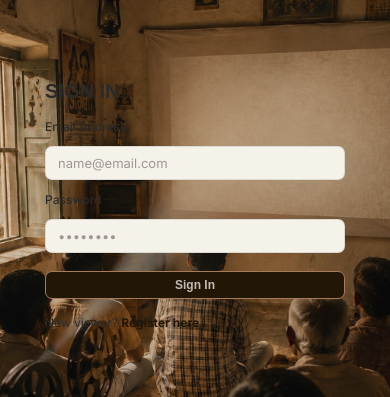
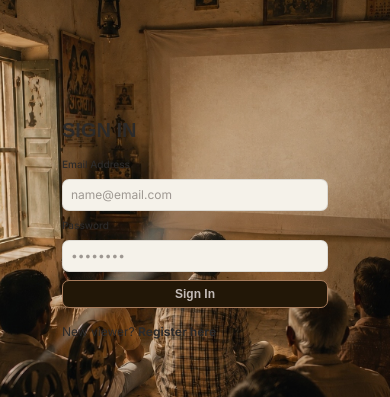
Before and after one commit to prakrutikalagudi/ShowSphere, a React (Vite) app in the folder frontend/: page /login in a window 390 px wide. Shown: the part 234-631 px from the top of the page. Built offline with nearby package versions, Linux system fonts and the light colour scheme; no server answers; the HTML template or start-up script is replaced by a standard one; a web font is replaced by a local one.

Commit message:
Optimize mobile layout alignment for auth cards and fix inline override bugs

```diff
--- a/frontend/src/index.css
+++ b/frontend/src/index.css
@@ -385,46 +385,97 @@ body {
   }
 }
 
-/* ─── Auth Cards Mobile Responsive Fixes ─── */
+/* ─── Auth Page Layout (Desktop & Mobile) ─── */
+.auth-container {
+  height: calc(100vh - 64px);
+  width: 100%;
+  background-image: url('/vintage_cinema_screen.jpg');
+  background-size: cover;
+  background-position: center;
+  position: relative;
+  display: flex;
+  align-items: center;
+  justify-content: center;
+  overflow: hidden;
+}
+
+.auth-overlay {
+  position: absolute;
+  inset: 0;
+  background-color: rgba(44, 42, 41, 0.15);
+  z-index: 1;
+}
+
+.auth-card {
+  position: relative;
+  z-index: 2;
+  margin-top: -12%;
+  margin-left: 19%;
+  width: 38%;
+  max-width: 380px;
+  min-width: 290px;
+  background: transparent;
+  border: none;
+  box-shadow: none;
+  text-align: left;
+}
+
 @media (max-width: 768px) {
-  /* Set the portrait background image for mobile viewports */
   .auth-container {
     background-image: url('/vintage_cinema_screen_mobile.jpg') !important;
     background-position: center !important;
   }
 
-  /* Keep background overlay light and transparent as on desktop */
-  .auth-overlay-mobile-fix {
-    background-color: rgba(44, 42, 41, 0.15) !important;
+  .auth-overlay {
+    background-color: rgba(44, 42, 41, 0.1) !important;
   }
 
-  /* Center card inside the mobile portrait projector screen area */
-  .auth-card-mobile-fix {
-    margin-top: -42% !important; /* Pull up into the screen */
+  .auth-card {
+    margin-top: -30% !important; /* Move card higher into the mobile projector screen */
     margin-left: auto !important; /* Center horizontally */
     margin-right: auto !important; /* Center horizontally */
-    width: 82% !important;
-    min-width: 250px !important;
-    max-width: 320px !important;
-    padding: 10px 10px !important;
-    background: transparent !important; /* Completely transparent */
+    width: 76% !important;
+    min-width: 230px !important;
+    max-width: 290px !important;
+    padding: 8px 12px !important;
+    background: transparent !important;
     border: none !important;
     box-shadow: none !important;
     backdrop-filter: none !important;
   }
 
-  /* Keep text dark charcoal so it is highly readable on the white screen */
-  .auth-card-mobile-fix h2,
-  .auth-card-mobile-fix label,
-  .auth-card-mobile-fix p,
-  .auth-card-mobile-fix span {
-    color: #2C2A29 !important;
+  /* Compact spacing for inputs to fit height limits on small screens */
+  .auth-card .input-group {
+    margin-bottom: 8px !important;
   }
 
-  /* Make input fields cream/white matching desktop theme */
-  .auth-card-mobile-fix form input {
+  .auth-card label {
+    font-size: 10px !important;
+    margin-bottom: 1px !important;
+  }
+
+  .auth-card form input {
+    height: 32px !important;
+    font-size: 12px !important;
+    padding: 4px 8px !important;
     background-color: #F5F2EA !important;
     border: 1px solid rgba(0, 0, 0, 0.1) !important;
     color: #2C2A29 !important;
   }
+
+  .auth-card .btn {
+    height: 34px !important;
+    font-size: 13px !important;
+    padding: 4px 8px !important;
+    margin-top: 6px !important;
+  }
+
+  /* Keep all labels and headings dark charcoal for readability */
+  .auth-card h2,
+  .auth-card label,
+  .auth-card p,
+  .auth-card span,
+  .auth-card a {
+    color: #2C2A29 !important;
+  }
 }
--- a/frontend/src/pages/Login.jsx
+++ b/frontend/src/pages/Login.jsx
@@ -40,48 +40,13 @@ const Login = () => {
   };
 
   return (
-    <div className="auth-container fade-in" style={{
-      height: 'calc(100vh - 64px)',
-      width: '100%',
-      backgroundImage: "url('/vintage_cinema_screen.jpg')",
-      backgroundSize: 'cover',
-      backgroundPosition: 'center',
-      position: 'relative',
-      display: 'flex',
-      alignItems: 'center',
-      justifyContent: 'center',
-      overflow: 'hidden'
-    }}>
+    <div className="auth-container fade-in">
 
       {/* Dark overlay */}
-      <div
-        className="auth-overlay-mobile-fix"
-        style={{
-          position: 'absolute',
-          inset: 0,
-          backgroundColor: 'rgba(44, 42, 41, 0.15)',
-          zIndex: 1
-        }}
-      />
+      <div className="auth-overlay" />
 
       {/* Login Card (Fits inside the projector screen of the background image) */}
-      <div
-        className="auth-card-mobile-fix"
-        style={{
-          position: 'relative',
-          zIndex: 2,
-          marginTop: '-22%', /* Align with the projector screen */
-          marginLeft: '19%', /* Align with the projector screen */
-          width: '38%',
-          maxWidth: '380px',
-          minWidth: '290px',
-          padding: '16px 20px',
-          background: 'transparent', /* Completely transparent */
-          border: 'none',
-          boxShadow: 'none',
-          textAlign: 'left'
-        }}
-      >
+      <div className="auth-card">
         <div style={{ marginBottom: '16px' }}>
           <h2 style={{
             fontSize: '20px',
--- a/frontend/src/pages/Register.jsx
+++ b/frontend/src/pages/Register.jsx
@@ -34,48 +34,13 @@ const Register = () => {
   };
 
   return (
-    <div className="auth-container fade-in" style={{
-      height: 'calc(100vh - 64px)',
-      width: '100%',
-      backgroundImage: "url('/vintage_cinema_screen.jpg')",
-      backgroundSize: 'cover',
-      backgroundPosition: 'center',
-      position: 'relative',
-      display: 'flex',
-      alignItems: 'center',
-      justifyContent: 'center',
-      overflow: 'hidden'
-    }}>
+    <div className="auth-container fade-in">
 
       {/* Dark overlay */}
-      <div
-        className="auth-overlay-mobile-fix"
-        style={{
-          position: 'absolute',
-          inset: 0,
-          backgroundColor: 'rgba(44, 42, 41, 0.15)',
-          zIndex: 1
-        }}
-      />
+      <div className="auth-overlay" />
 
       {/* Register Card (Fits inside the projector screen of the background image) */}
-      <div
-        className="auth-card-mobile-fix"
-        style={{
-          position: 'relative',
-          zIndex: 2,
-          marginTop: '-22%', /* Align with the projector screen */
-          marginLeft: '19%', /* Align with the projector screen */
-          width: '38%',
-          maxWidth: '380px',
-          minWidth: '290px',
-          padding: '12px 20px', /* More compact padding to fit height constraints */
-          background: 'transparent', /* Completely transparent */
-          border: 'none',
-          boxShadow: 'none',
-          textAlign: 'left'
-        }}
-      >
+      <div className="auth-card">
         <div style={{ marginBottom: '10px' }}>
           <h2 style={{
             fontSize: '16px',
```
